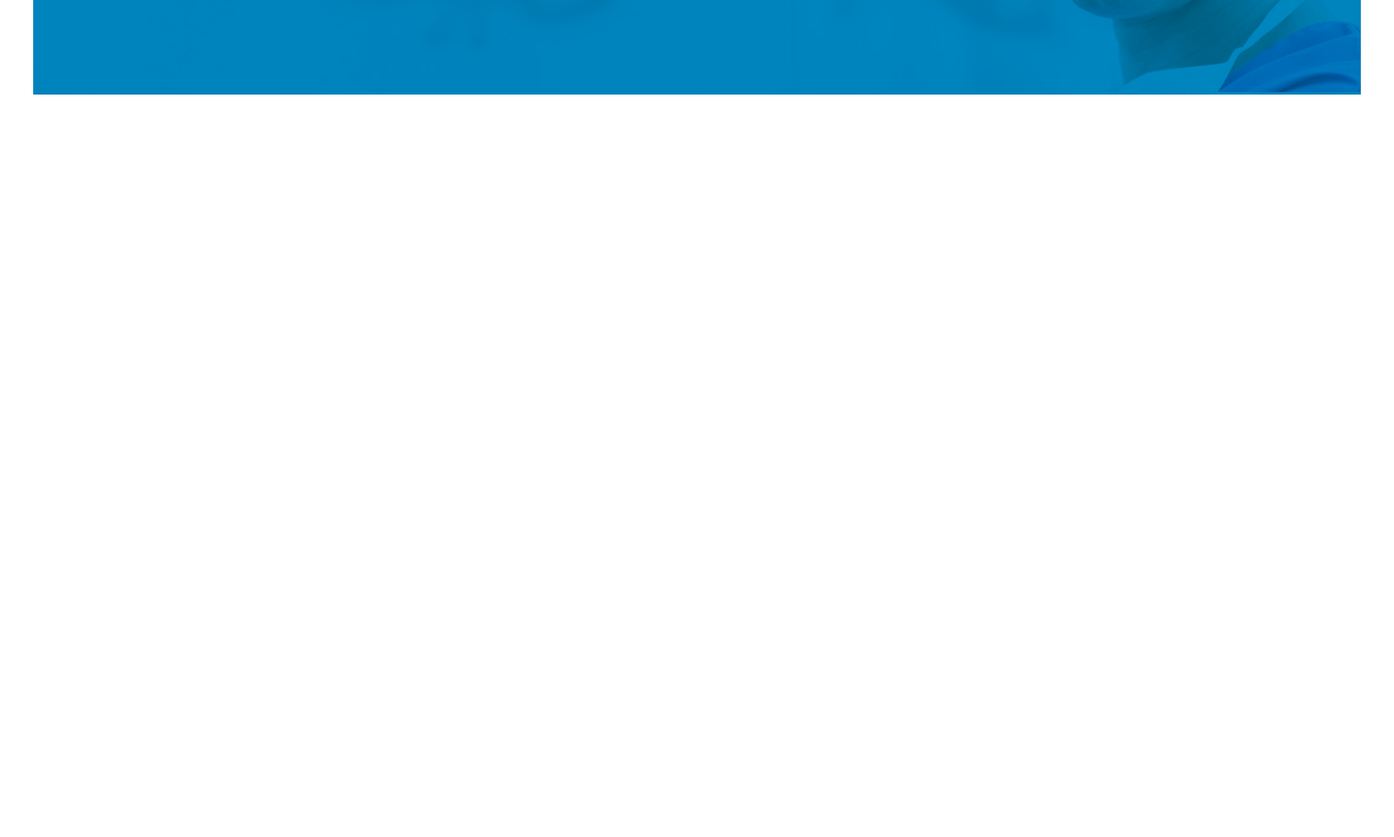
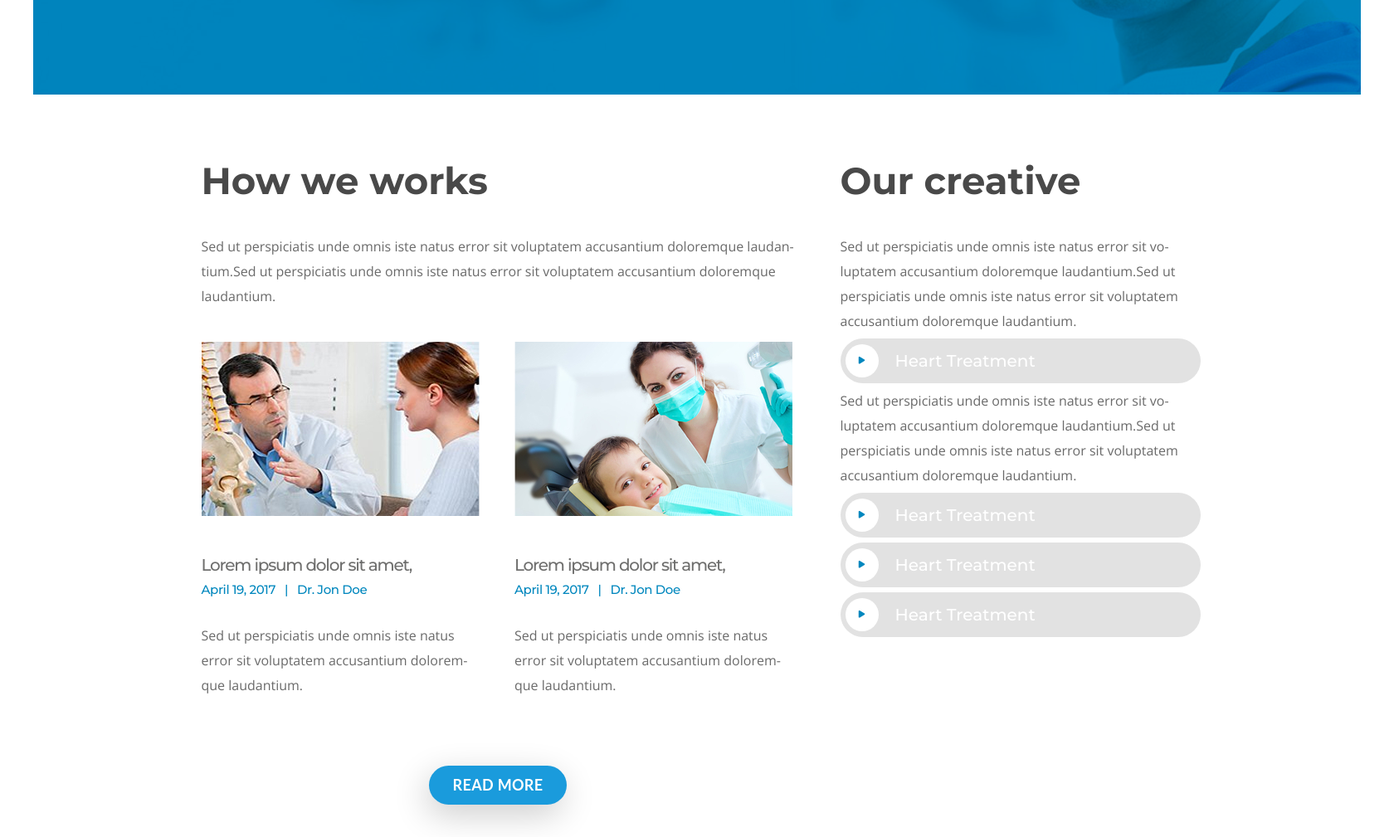
Before and after one commit to Jhon-Mosk/Portfolio, a PHP site: page / in a window 1680 px wide. Shown: the part 2578-3587 px from the top of the page at 83% size. Before the commit the page ends 2692 px from the top, so only its background shows below. Run offline with PHP 8.4, Linux system fonts and the light colour scheme; some libraries are stand-ins or nearby versions.

Commit message:
section "work" complete

```diff
--- a/Medical-Hospital-Website/index.html
+++ b/Medical-Hospital-Website/index.html
@@ -60,7 +60,7 @@
                     Sed ut perspiciatis unde omnis iste natus error sit vo-<br>luptatemaccusantium doloremque
                     laudantium.
                 </div>
-                <a class="button" href="#">Read more</a>
+                <a class="is-button" href="#">Read more</a>
             </div>
             <img src="images/Logo.png" alt="Logo">
         </div>
@@ -104,7 +104,8 @@
             </div>
             <div class="why-choose-us-main">
                 Sed ut perspiciatis unde omnis iste natus error sit voluptatem accusantium doloremque laudantium, totam
-                rem aperi-<br>am, eaque ipsa quae ab illo inventore veritatis et quasi architecto beatae vitae dicta sunt
+                rem aperi-<br>am, eaque ipsa quae ab illo inventore veritatis et quasi architecto beatae vitae dicta
+                sunt
                 explicabo.
             </div>
             <div class="why-choose-us-wrap">
@@ -177,7 +178,64 @@
                 <div class="statistics-value">Lung<br>Replacement</div>
             </div>
         </div>
-        <div>
+        <div class="work">
+            <div class="how-we-work">
+                <article class="how-we-work-description">
+                    <h1 class="work-title">How we works</h1>
+                    <div>Sed ut perspiciatis unde omnis iste natus error sit voluptatem accusantium doloremque
+                        laudan-<br>tium.Sed ut perspiciatis unde omnis iste natus error sit voluptatem accusantium
+                        doloremque<br> laudantium.</div>
+                </article>
+                <div>
+                    <img src="images/work_1.jpg" alt="work_1">
+                    <div class="work-signature">Lorem ipsum dolor sit amet,</div>
+                    <div class="work-date-and-author">April 19, 2017 &nbsp; | &nbsp; Dr. Jon Doe</div>
+                    <div>Sed ut perspiciatis unde omnis iste natus<br> error sit voluptatem accusantium dolorem-<br>que
+                        laudantium.</div>
+                </div>
+                <div>
+                    <img src="images/work_2.jpg" alt="work_2">
+                    <div class="work-signature">Lorem ipsum dolor sit amet,</div>
+                    <div class="work-date-and-author">April 19, 2017 &nbsp; | &nbsp; Dr. Jon Doe</div>
+                    <div>Sed ut perspiciatis unde omnis iste natus<br> error sit voluptatem accusantium dolorem-<br>que
+                        laudantium.</div>
+                </div>
+                <a class="is-button" href="#">Read more</a>
+            </div>
+            <article class="our-creative">
+                <h1 class="work-title">Our creative</h1>
+                <div>Sed ut perspiciatis unde omnis iste natus error sit vo-<br>luptatem accusantium doloremque
+                    laudantium.Sed ut<br> perspiciatis unde omnis iste natus error sit voluptatem<br> accusantium
+                    doloremque laudantium.</div>
+                <a href="#">
+                    <div class="heart-treatment">
+                        <div class="circle"><i class="fas fa-play"></i></div>
+                        Heart Treatment
+                    </div>
+                </a>
+                <div>Sed ut perspiciatis unde omnis iste natus error sit vo-<br>luptatem accusantium doloremque
+                    laudantium.Sed ut<br> perspiciatis unde omnis iste natus error sit voluptatem<br> accusantium
+                    doloremque laudantium.</div>
+                <a href="#">
+                    <div class="heart-treatment">
+                        <div class="circle"><i class="fas fa-play"></i></div>
+                        Heart Treatment
+                    </div>
+                </a>
+                <a href="#">
+                    <div class="heart-treatment">
+                        <div class="circle"><i class="fas fa-play"></i></div>
+                        Heart Treatment
+                    </div>
+                </a>
+                <a href="#">
+                    <div class="heart-treatment">
+                        <div class="circle"><i class="fas fa-play"></i></div>
+                        Heart Treatment
+                    </div>
+                </a>
+                <div>
+            </article>
 
         </div>
         <div>
--- a/Medical-Hospital-Website/styles/style.css
+++ b/Medical-Hospital-Website/styles/style.css
@@ -8,6 +8,27 @@ body {
 .container {
   width: 1600px;
   margin: 0 auto;
+}
+.is-button {
+  display: block;
+  width: 166px;
+  height: 47px;
+  box-shadow: -4px 12px 40px rgba(0, 1, 1, 0.2);
+  background-color: #1a9bdc;
+  color: #ffffff;
+  font-family: 'Lato', sans-serif;
+  font-size: 18px;
+  font-weight: 700;
+  text-transform: uppercase;
+  letter-spacing: 0.32px;
+  text-decoration: none;
+  line-height: 47px;
+  text-align: center;
+  border-radius: 25px;
+  margin: 42px auto 0;
+}
+.is-button:hover {
+  background-color: #37c3a8;
 }
 .header-inside {
   width: 1200px;
@@ -100,27 +121,6 @@ body {
   font-size: 17px;
   line-height: 30px;
   text-align: center;
-}
-.medicare-plan-options .medicare-plan-options-wrap .button {
-  display: block;
-  width: 166px;
-  height: 47px;
-  box-shadow: -4px 12px 40px rgba(0, 1, 1, 0.2);
-  background-color: #1a9bdc;
-  color: #ffffff;
-  font-family: 'Lato', sans-serif;
-  font-size: 18px;
-  font-weight: 700;
-  text-transform: uppercase;
-  letter-spacing: 0.32px;
-  text-decoration: none;
-  line-height: 47px;
-  text-align: center;
-  border-radius: 25px;
-  margin: 42px auto 0;
-}
-.medicare-plan-options .medicare-plan-options-wrap .button:hover {
-  background-color: #37c3a8;
 }
 .medicare-plan-options img {
   width: 125px;
@@ -253,3 +253,84 @@ body {
   font-size: 25px;
   letter-spacing: -1.52px;
 }
+.work {
+  height: 895px;
+  display: grid;
+  grid-template-columns: 715px 425px;
+  grid-gap: 55px;
+  justify-content: center;
+  align-content: center;
+  color: #6a6a6a;
+  font-family: "Open Sans", sans-serif;
+  font-size: 16px;
+  line-height: 30px;
+}
+.work .work-title {
+  color: #494949;
+  font-family: 'Montserrat', sans-serif;
+  font-size: 45px;
+  font-weight: 700;
+  line-height: normal;
+}
+.work .how-we-work {
+  display: grid;
+  grid-template-columns: 1fr 1fr;
+  grid-template-rows: auto;
+  grid-gap: 40px;
+}
+.work .how-we-work .how-we-work-description {
+  grid-column-start: 1;
+  grid-column-end: 3;
+}
+.work .how-we-work .work-signature {
+  margin-top: 35px;
+  color: #6f6f6e;
+  font-family: 'Montserrat', sans-serif;
+  font-size: 20px;
+  font-weight: 500;
+  letter-spacing: -1.21px;
+}
+.work .how-we-work .work-date-and-author {
+  margin-bottom: 25px;
+  color: #0087be;
+  font-family: 'Montserrat', sans-serif;
+  font-size: 15px;
+  font-weight: 500;
+  letter-spacing: -0.38px;
+}
+.work .how-we-work .is-button {
+  grid-column-start: 1;
+  grid-column-end: 3;
+}
+.work .our-creative a {
+  text-decoration: none;
+}
+.work .our-creative .heart-treatment {
+  width: 422px;
+  height: 54px;
+  background-color: #e2e2e2;
+  border-radius: 30px;
+  margin: 6px 0;
+  display: grid;
+  grid-template-columns: 40px 1fr;
+  align-items: center;
+  grid-gap: 20px;
+  color: #ffffff;
+  font-family: 'Montserrat', sans-serif;
+  font-size: 20px;
+  font-weight: 500;
+  padding: 0 6px;
+}
+.work .our-creative .heart-treatment:hover {
+  background-color: #0087be;
+}
+.work .our-creative .heart-treatment .circle {
+  width: 40px;
+  height: 40px;
+  background: #ffffff;
+  text-align: center;
+  font-size: 10px;
+  color: #0087be;
+  line-height: 40px;
+  border-radius: 50%;
+}
--- a/Medical-Hospital-Website/styles/style.less
+++ b/Medical-Hospital-Website/styles/style.less
@@ -10,6 +10,29 @@ body {
 .container {
     width: 1600px;
     margin: 0 auto;
+}
+
+.is-button {
+    display: block;
+    width: 166px;
+    height: 47px;
+    box-shadow: -4px 12px 40px rgba(0, 1, 1, 0.2);
+    background-color: #1a9bdc;
+    color: #ffffff;
+    font-family: 'Lato', sans-serif;
+    font-size: 18px;
+    font-weight: 700;
+    text-transform: uppercase;
+    letter-spacing: 0.32px;
+    text-decoration: none;
+    line-height: 47px;
+    text-align: center;
+    border-radius: 25px;
+    margin: 42px auto 0;
+
+    &:hover {
+        background-color: #37c3a8;
+    }
 }
 
 .header-inside {
@@ -119,29 +142,6 @@ body {
             font-size: 17px;
             line-height: 30px;
             text-align: center;
-        }
-
-        .button {
-            display: block;
-            width: 166px;
-            height: 47px;
-            box-shadow: -4px 12px 40px rgba(0, 1, 1, 0.2);
-            background-color: #1a9bdc;
-            color: #ffffff;
-            font-family: 'Lato', sans-serif;
-            font-size: 18px;
-            font-weight: 700;
-            text-transform: uppercase;
-            letter-spacing: 0.32px;
-            text-decoration: none;
-            line-height: 47px;
-            text-align: center;
-            border-radius: 25px;
-            margin: 42px auto 0;
-
-            &:hover {
-                background-color: #37c3a8;
-            }
         }
     }
 
@@ -305,3 +305,98 @@ body {
     }
 
 }
+
+.work {
+    height: 895px;
+    display: grid;
+    grid-template-columns: 715px 425px;
+    grid-gap: 55px;
+    justify-content: center;
+    align-content: center;
+    color: #6a6a6a;
+    font-family: "Open Sans", sans-serif;
+    font-size: 16px;
+    line-height: 30px;
+
+    .work-title {
+        color: #494949;
+        font-family: 'Montserrat', sans-serif;
+        font-size: 45px;
+        font-weight: 700;
+        line-height: normal;
+    }
+
+    .how-we-work {
+        display: grid;
+        grid-template-columns: 1fr 1fr;
+        grid-template-rows: auto;
+        grid-gap: 40px;
+
+        .how-we-work-description {
+            grid-column-start: 1;
+            grid-column-end: 3;
+        }
+
+        .work-signature {
+            margin-top: 35px;
+            color: #6f6f6e;
+            font-family: 'Montserrat', sans-serif;
+            font-size: 20px;
+            font-weight: 500;
+            letter-spacing: -1.21px;
+        }
+
+        .work-date-and-author {
+            margin-bottom: 25px;
+            color: #0087be;
+            font-family: 'Montserrat', sans-serif;
+            font-size: 15px;
+            font-weight: 500;
+            letter-spacing: -0.38px;
+        }
+
+        .is-button {
+            grid-column-start: 1;
+            grid-column-end: 3;
+        }
+    }
+
+    .our-creative {
+
+        a {
+            text-decoration: none;
+        }
+
+        .heart-treatment {
+            width: 422px;
+            height: 54px;
+            background-color: #e2e2e2;
+            border-radius: 30px;
+            margin: 6px 0;
+            display: grid;
+            grid-template-columns: 40px 1fr;
+            align-items: center;
+            grid-gap: 20px;
+            color: #ffffff;
+            font-family: 'Montserrat', sans-serif;
+            font-size: 20px;
+            font-weight: 500;
+            padding: 0 6px;
+
+            &:hover {
+                background-color: #0087be;
+            }
+
+            .circle {
+                width: 40px;
+                height: 40px;
+                background: #ffffff;
+                text-align: center;
+                font-size: 10px;
+                color: #0087be;
+                line-height: 40px;
+                border-radius: 50%;
+            }
+        }
+    }
+}
```
Also changed, not shown: Medical-Hospital-Website/images/work_1.jpg (added), Medical-Hospital-Website/images/work_2.jpg (added).
